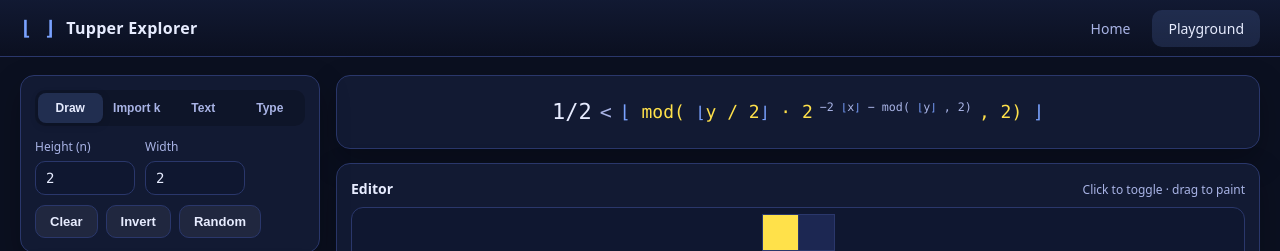
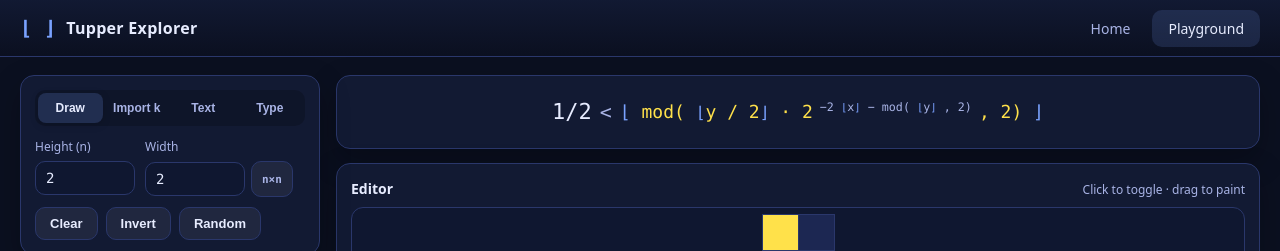
Before and after one commit to Baelfire18/tupper-formula-plot-thyself, a Vue app: page /#/playground in a window 1280 px wide. Shown: the top 251 px of the page. Built offline with nearby package versions, Linux system fonts and the light colour scheme.

Commit message:
✨ make it square nxn

```diff
--- a/src/components/GridControls.vue
+++ b/src/components/GridControls.vue
@@ -204,6 +204,7 @@ function loadFromType(): void {
         </label>
         <label>
           Width
+          <div class="width-row">
             <input
               v-model.number="widthInput"
               type="number"
@@ -212,6 +213,14 @@ function loadFromType(): void {
               @keydown="onKeyDown"
               @blur="applySize"
             />
+            <button
+              class="btn-square"
+              title="Set width = height (square grid)"
+              @click="widthInput = heightInput; applySize()"
+            >
+              n×n
+            </button>
+          </div>
         </label>
       </div>
       <div class="actions">
@@ -363,6 +372,38 @@ input[type='number']:focus {
   box-shadow: 0 0 0 3px rgba(122, 162, 255, 0.18);
 }
 
+.width-row {
+  display: flex;
+  gap: 6px;
+  align-items: center;
+}
+
+.width-row input[type='number'] {
+  flex: 1;
+  min-width: 0;
+}
+
+.btn-square {
+  height: 36px;
+  padding: 0 10px;
+  border-radius: 10px;
+  border: 1px solid var(--border);
+  background: rgba(255, 255, 255, 0.06);
+  color: var(--muted);
+  font-size: 11px;
+  font-weight: 600;
+  font-family: var(--font-mono);
+  cursor: pointer;
+  white-space: nowrap;
+  transition: all 0.2s;
+}
+
+.btn-square:hover {
+  background: rgba(122, 162, 255, 0.15);
+  color: var(--text);
+  border-color: rgba(122, 162, 255, 0.3);
+}
+
 .width-hint {
   font-size: 11px;
   color: var(--muted);
```
Lines whose indentation alone changed are shown as unchanged.
